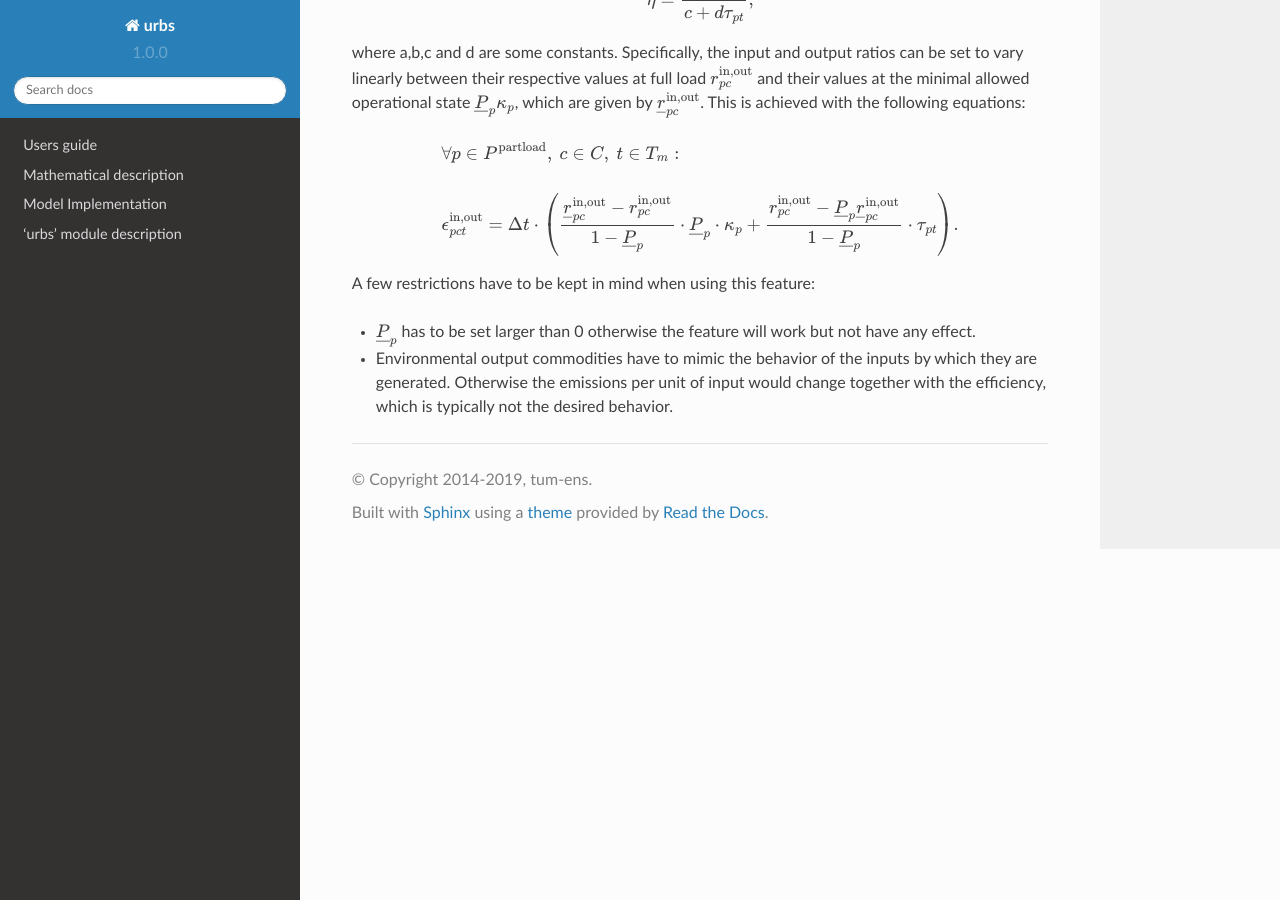
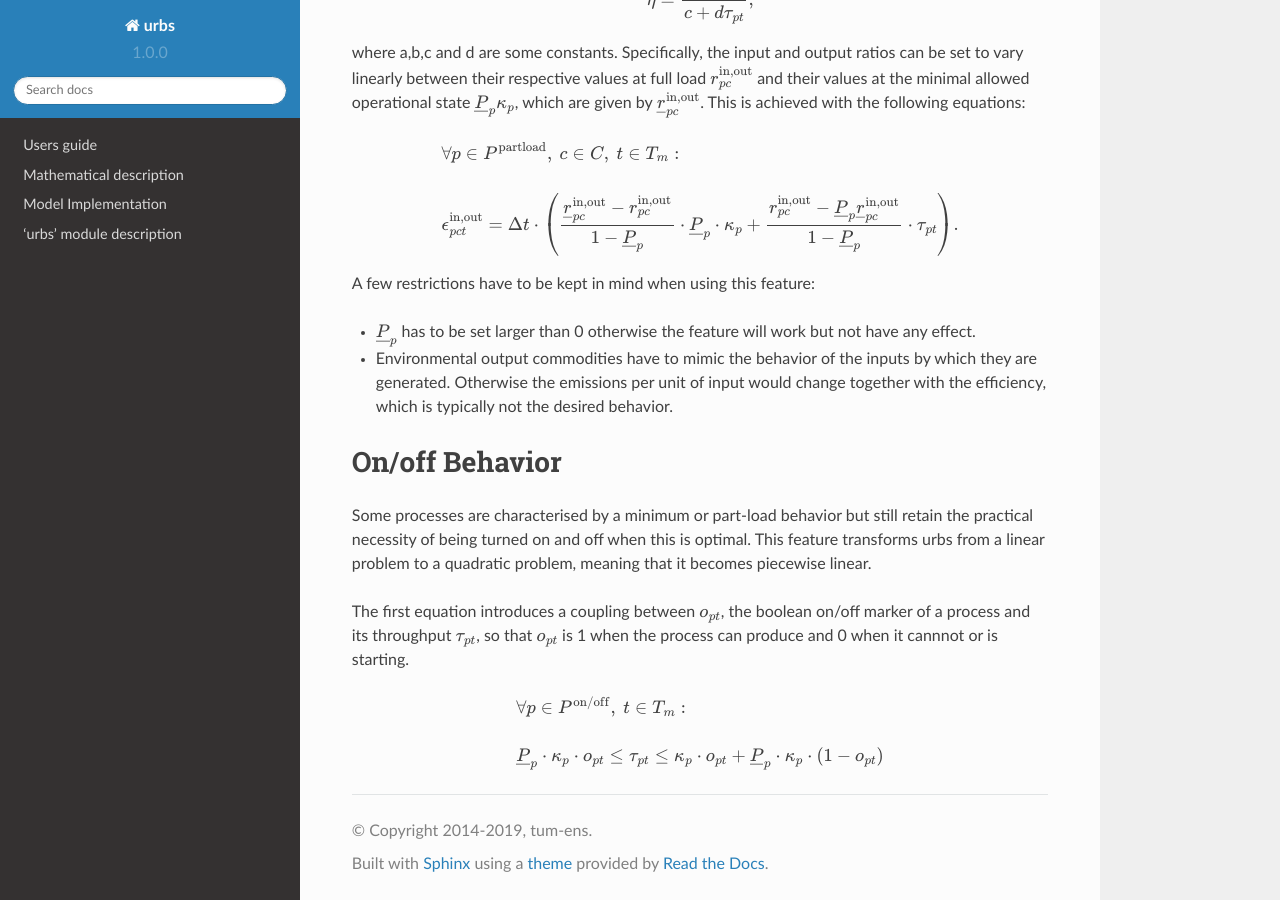
Before and after one commit to tum-ens/urbs, a Sphinx documentation site: the page built from doc/theorydoc/AP_prob.rst, in a window 1280 px wide and 900 px high, scrolled down 1263 px. Built offline with Sphinx 7.4.7 and the Read the Docs theme 2.0.0, drawn with Linux system fonts in a browser that asks for light colours; pages that are not in the unit, such as notebooks, are missing from menus.

Commit message:
Update AP_prob.rst
Started on/off. Explained the coupling between omicron and tau

```diff
--- a/doc/theorydoc/AP_prob.rst
+++ b/doc/theorydoc/AP_prob.rst
@@ -92,3 +92,21 @@ A few restrictions have to be kept in mind when using this feature:
   which they are generated. Otherwise the emissions per unit of input would
   change together with the efficiency, which is typically not the desired
   behavior.
+
+On/off Behavior
+===============
+Some processes are characterised by a minimum or part-load behavior but still
+retain the practical necessity of being turned on and off when this is optimal.
+This feature transforms urbs from a linear problem to a quadratic problem, meaning
+that it becomes piecewise linear.
+
+The first equation introduces a coupling between :math:`\omicron_{pt}`, the
+boolean on/off marker of a process and its throughput :math:`\tau_{pt}`, so that
+:math:`\omicron_{pt}` is 1 when the process can produce and 0 when it cannnot or
+is starting.
+
+.. math::
+   &\forall p\in P^{\text{on/off}},~t\in T_m:\\\\
+   &\underline{P}_p\cdot \kappa_p\cdot \omicron_{pt}\leq
+   \tau_{pt}\leq
+   \kappa_p\cdot \omicron_{pt}+ \underline{P}_p\cdot \kappa_p\cdot (1 - \omicron_{pt})
```
